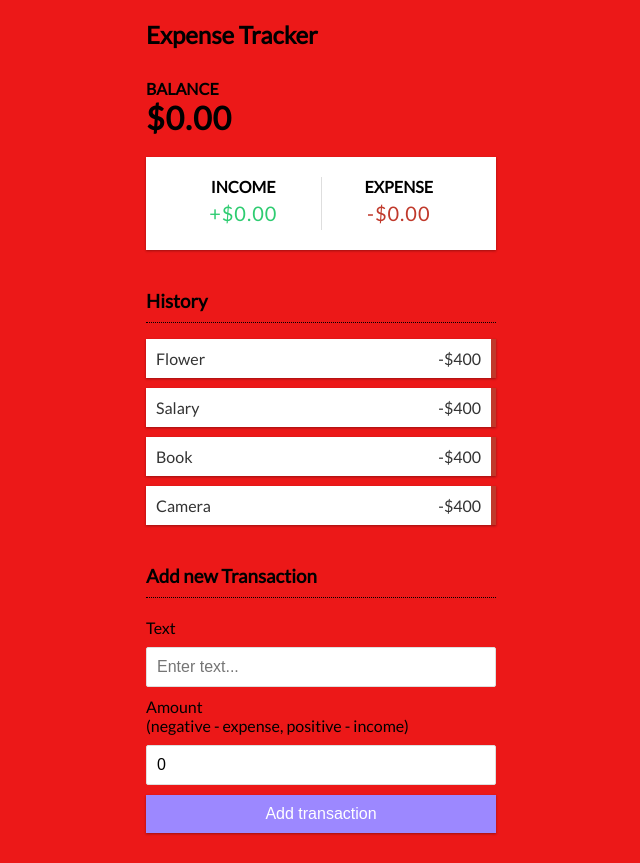
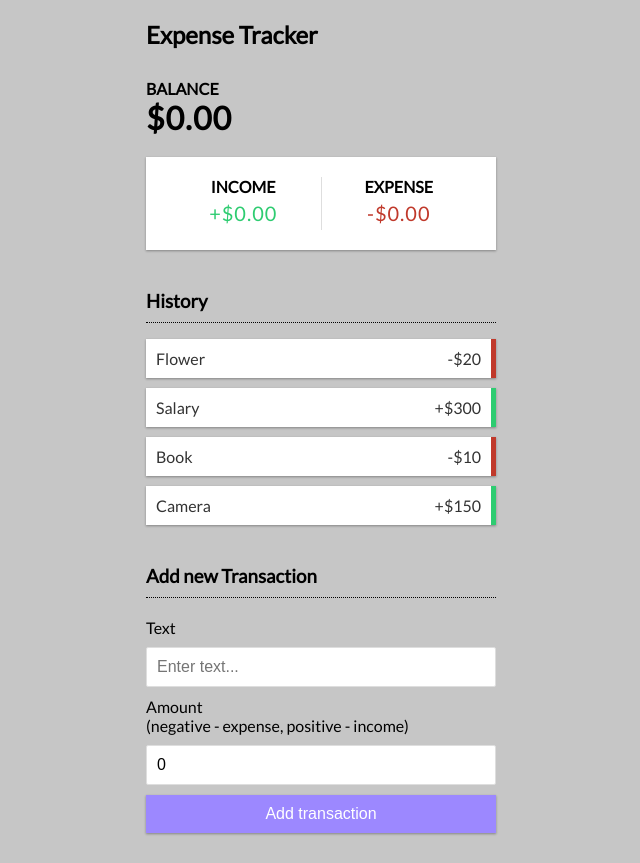
Before and after one commit to stxdelis/expense-tracker, a React (Create React App) app: page / in a window 1280 px wide. Shown: the whole page, without its empty margins (319-959 px from the left). Built offline with nearby package versions, Linux system fonts and the light colour scheme.

Commit message:
inc/exp colors working

```diff
--- a/src/App.css
+++ b/src/App.css
@@ -9,7 +9,7 @@
 }
 
 body {
-	background-color: #eb0202e8;
+	background-color: #2a2a2a44;
 	display: flex;
 	flex-direction: column;
 	align-items: center;
--- a/src/components/Transaction.js
+++ b/src/components/Transaction.js
@@ -1,10 +1,15 @@
-import React from 'react'
+import React from "react";
 
-export const Transaction = ({transaction}) => {
-  return (
-    <li className="minus">
-				{transaction.text} <span>-$400</span>
-					<button className="delete-btn">x</button>
-				</li>
-  )
-}
+export const Transaction = ({ transaction }) => {
+	const sign = transaction.amount < 0 ? "-" : "+";
+
+	return (
+		<li className={transaction.amount < 0 ? "minus" : "plus"}>
+			{transaction.text}
+			<span>
+				{sign}${Math.abs(transaction.amount)}
+			</span>
+			<button className="delete-btn">x</button>
+		</li>
+	);
+};
```
Also changed, not shown: src/context/GlobalState.js (+8 -4 lines).
